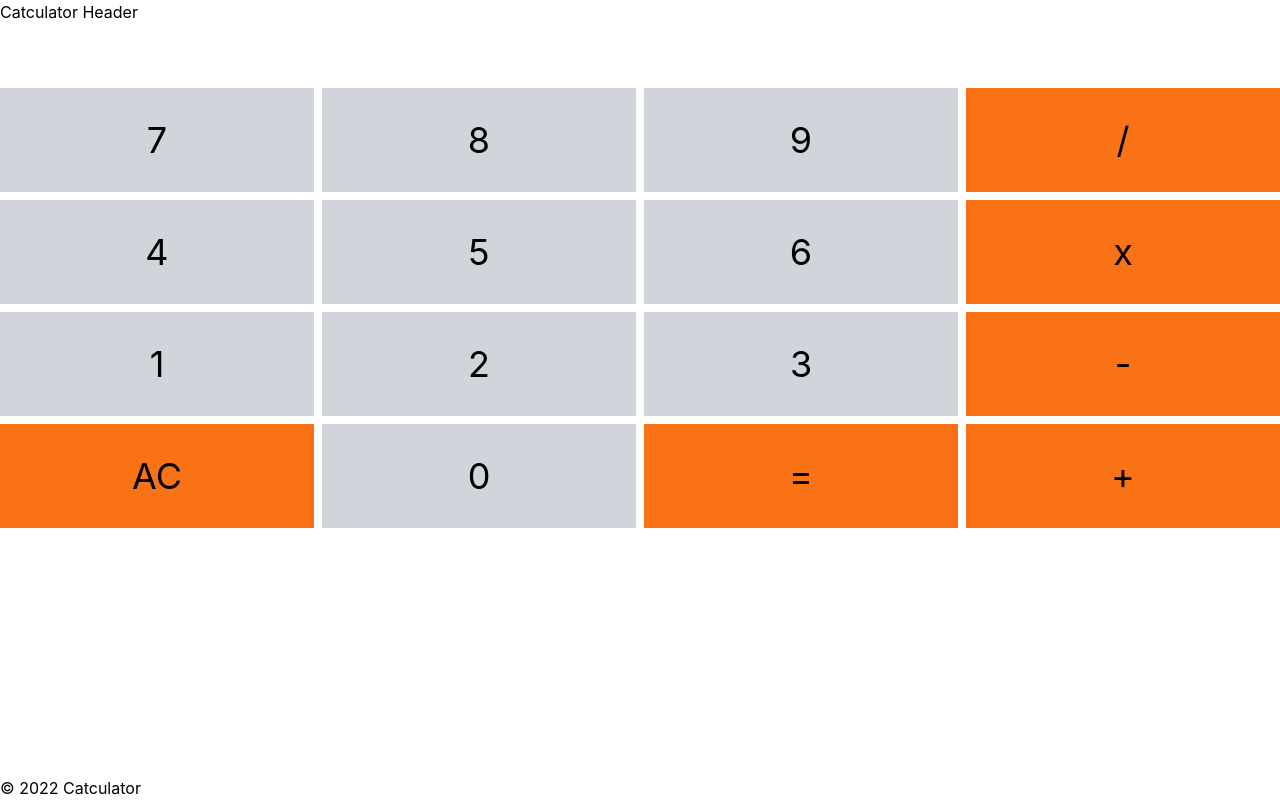
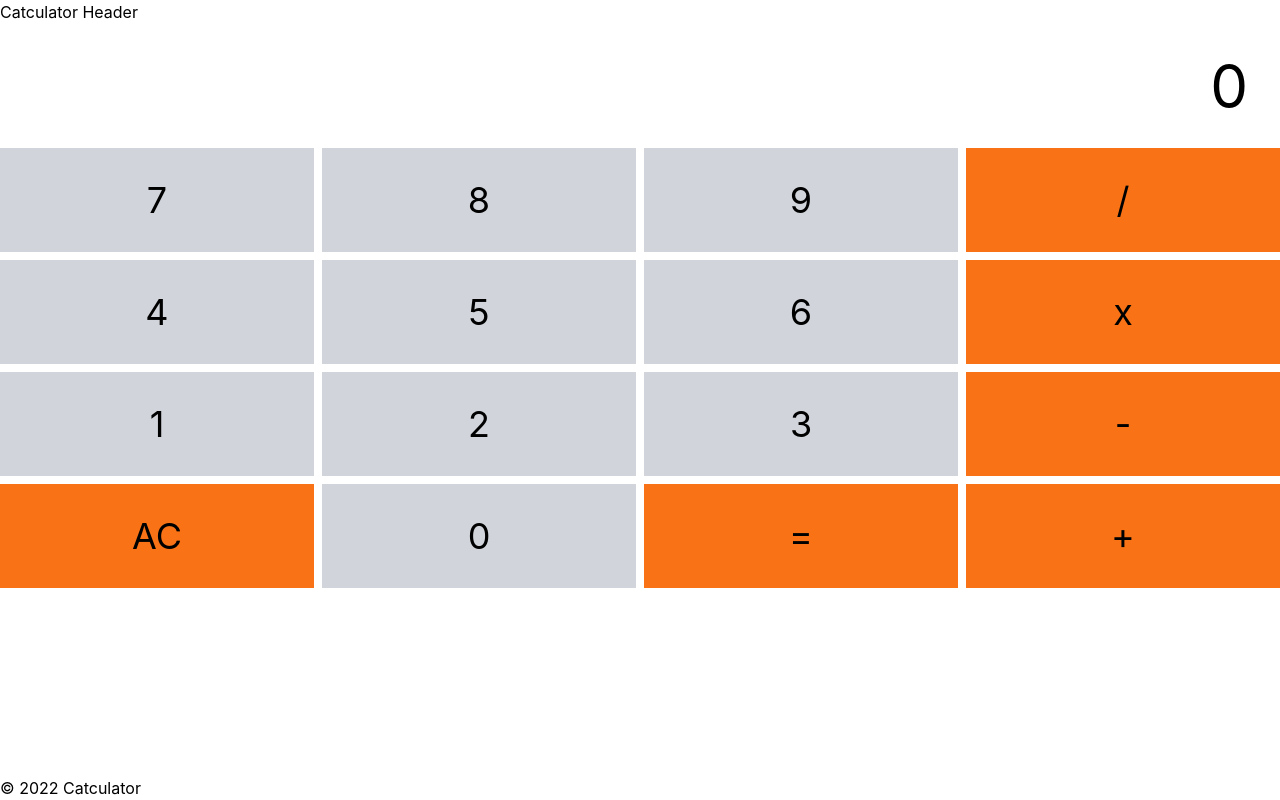
Before and after one commit to fs98/catculator, a React (Create React App) app: page / in a window 1280 px wide. Built offline with nearby package versions, Linux system fonts and the light colour scheme.

Commit message:
improve the logic

```diff
--- a/src/components/Calculator/Calculator.jsx
+++ b/src/components/Calculator/Calculator.jsx
@@ -22,10 +22,10 @@ const buttonsList = [
 ];
 
 const Calculator = () => {
-  const [valueA, setValueA] = useState(null);
-  const [valueB, setValueB] = useState(null);
+  const [valueA, setValueA] = useState("");
+  const [valueB, setValueB] = useState("");
   const [action, setAction] = useState(null);
-  const [totalResult, setTotalResult] = useState(0);
+  const [totalResult, setTotalResult] = useState(null);
   const [currentValue, setCurrentValue] = useState(0);
 
   useEffect(() => {
@@ -35,19 +35,20 @@ const Calculator = () => {
   }, [action, valueA, valueB]);
 
   useEffect(() => {
-    if (valueA === null) {
+    if (valueA === "") {
       setCurrentValue(0);
+    } else if (valueB === "") {
+      setCurrentValue(valueA);
+    } else {
+      setCurrentValue(valueB);
     }
+  }, [valueA, valueB]);
 
-    if (valueB === null) {
-      setCurrentValue(valueA);
-    }
-
-    if (action !== null) {
+  useEffect(() => {
+    if (totalResult !== null) {
       setCurrentValue(totalResult);
     }
-
-  }, [action, totalResult, valueA, valueB]);
+  }, [totalResult]);
 
   const resultHandler = () => {
     // if (valueA === null || valueB === null || action === null) return;
@@ -56,16 +57,16 @@ const Calculator = () => {
 
     switch (action) {
       case "/":
-        setTotalResult(valueA / valueB);
+        setTotalResult(Number(valueA) / Number(valueB));
         break;
       case "x":
-        setTotalResult(valueA * valueB);
+        setTotalResult(Number(valueA) * Number(valueB));
         break;
       case "+":
-        setTotalResult(valueA + valueB);
+        setTotalResult(Number(valueA) + Number(valueB));
         break;
       case "-":
-        setTotalResult(valueA - valueB);
+        setTotalResult(Number(valueA) - Number(valueB));
         break;
       default:
         return 0;
@@ -74,22 +75,41 @@ const Calculator = () => {
 
   const onButtonClickHandler = (value) => {
     if (value.type === "number") {
-      if (valueA === null || action === null) {
-        setValueA(Number(value.title));
+      if (action === null) {
+        setValueA((prev) => prev.toString() + value.title.toString());
       } else {
-        setValueB(Number(value.title));
+        setValueB((prev) => prev.toString() + value.title.toString());
       }
     } else {
       if (value.title === "=") {
         resultHandler();
       } else if (value.title === "AC") {
-        setValueA(null);
-        setValueB(null);
+        setValueA("");
+        setValueB("");
         setAction(null);
+        setTotalResult(null);
       } else {
         setAction(value.title);
       }
     }
+
+    // if (value.type === "number") {
+    //   if (valueA === null || action === null) {
+    //     setValueA(Number(value.title));
+    //   } else {
+    //     setValueB(Number(value.title));
+    //   }
+    // } else {
+    //   if (value.title === "=") {
+    //     resultHandler();
+    //   } else if (value.title === "AC") {
+    //     setValueA(null);
+    //     setValueB(null);
+    //     setAction(null);
+    //   } else {
+    //     setAction(value.title);
+    //   }
+    // }
   };
 
   return (
```
